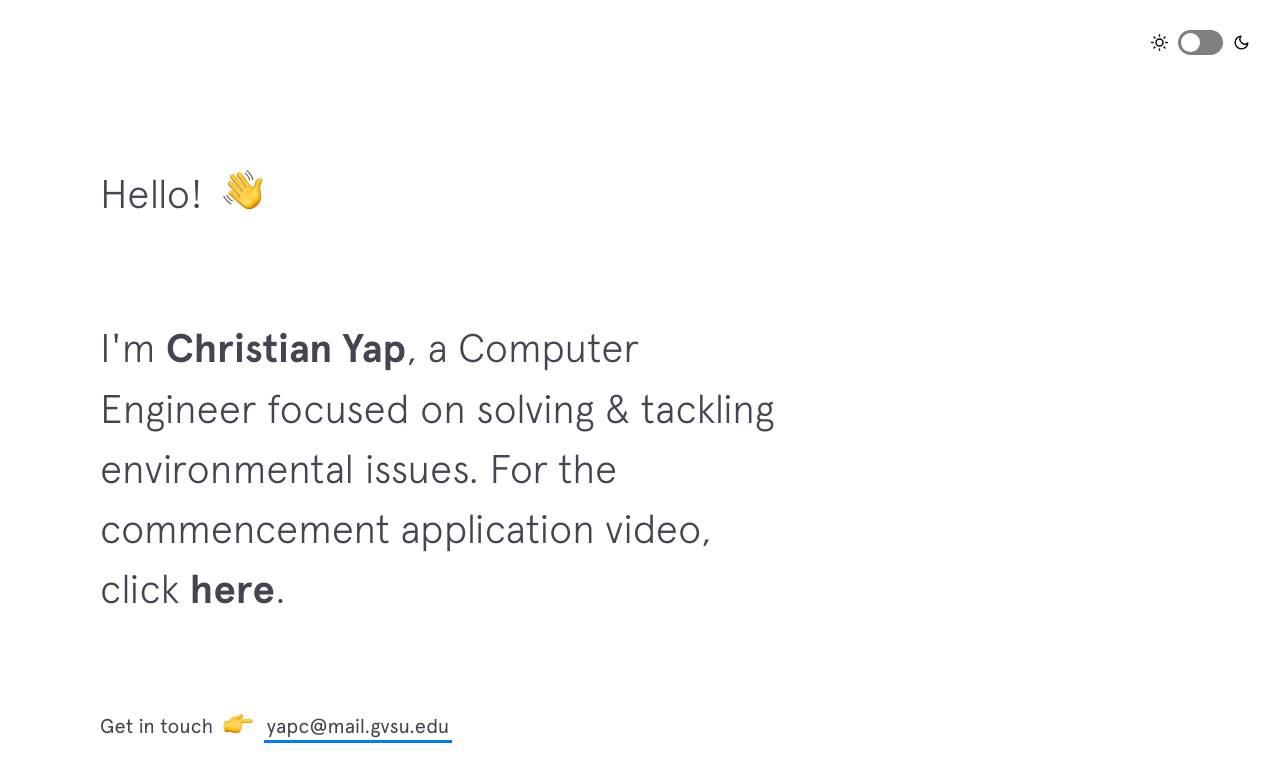
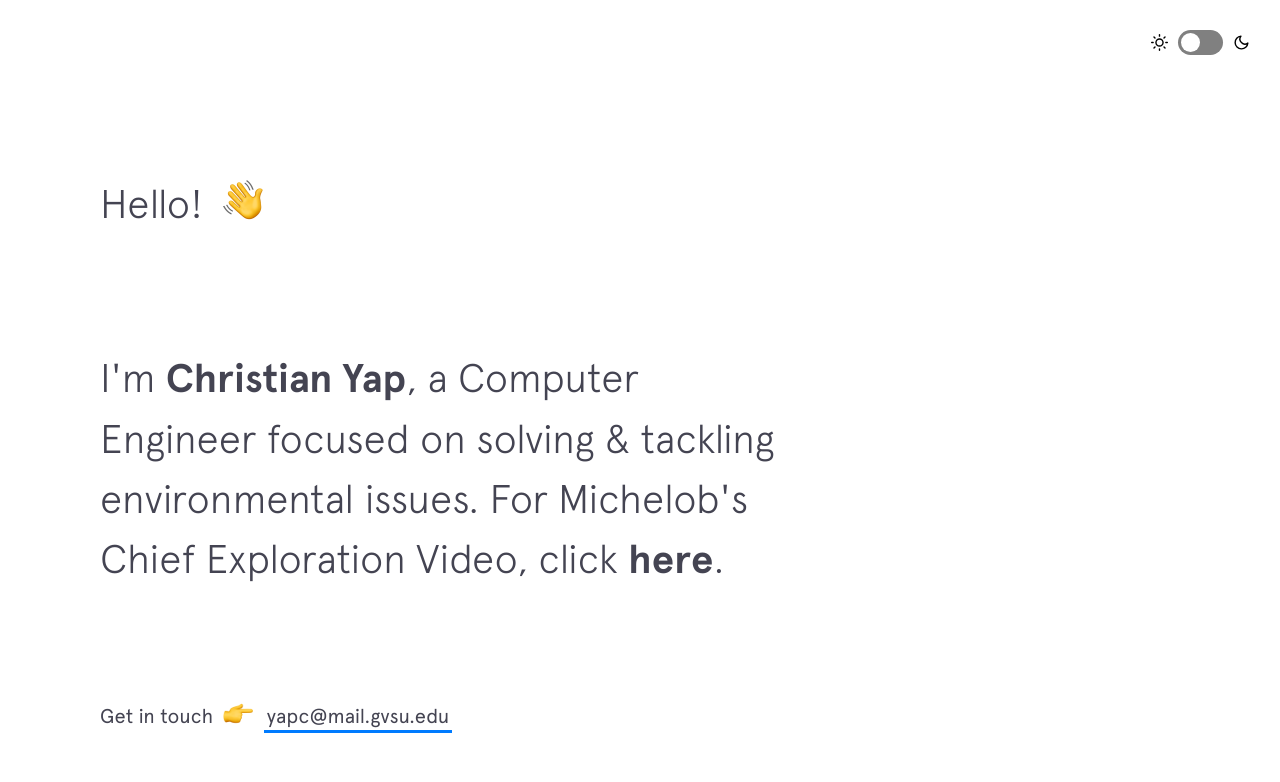
Before and after one commit to ChristianYap/ChristianYap, a Jekyll site: the page built from index.html, in a window 1280 px wide and 900 px high. Shown: the top 782 px of the window. Built offline with Jekyll 4.4.1, drawn with Linux system fonts in a browser that asks for light colours; nearby versions of some CDN libraries.

Commit message:
Update intro.html

```diff
--- a/_includes/intro.html
+++ b/_includes/intro.html
@@ -5,7 +5,7 @@
 
   <h2 class="intro__tagline">I'm
     <span class="name">Christian Yap</span>, a Computer Engineer focused on solving &amp; tackling environmental issues.
-    For the commencement application video, click <a href="https://www.youtube.com/watch?v=ofunJR-0az0">here</a>.
+    For Michelob's Chief Exploration Video, click <a href="https://youtu.be/qgZE8EMzyxA">here</a>.
     <span class="emoji sunglasses"></span>
   </h2>
 
```
